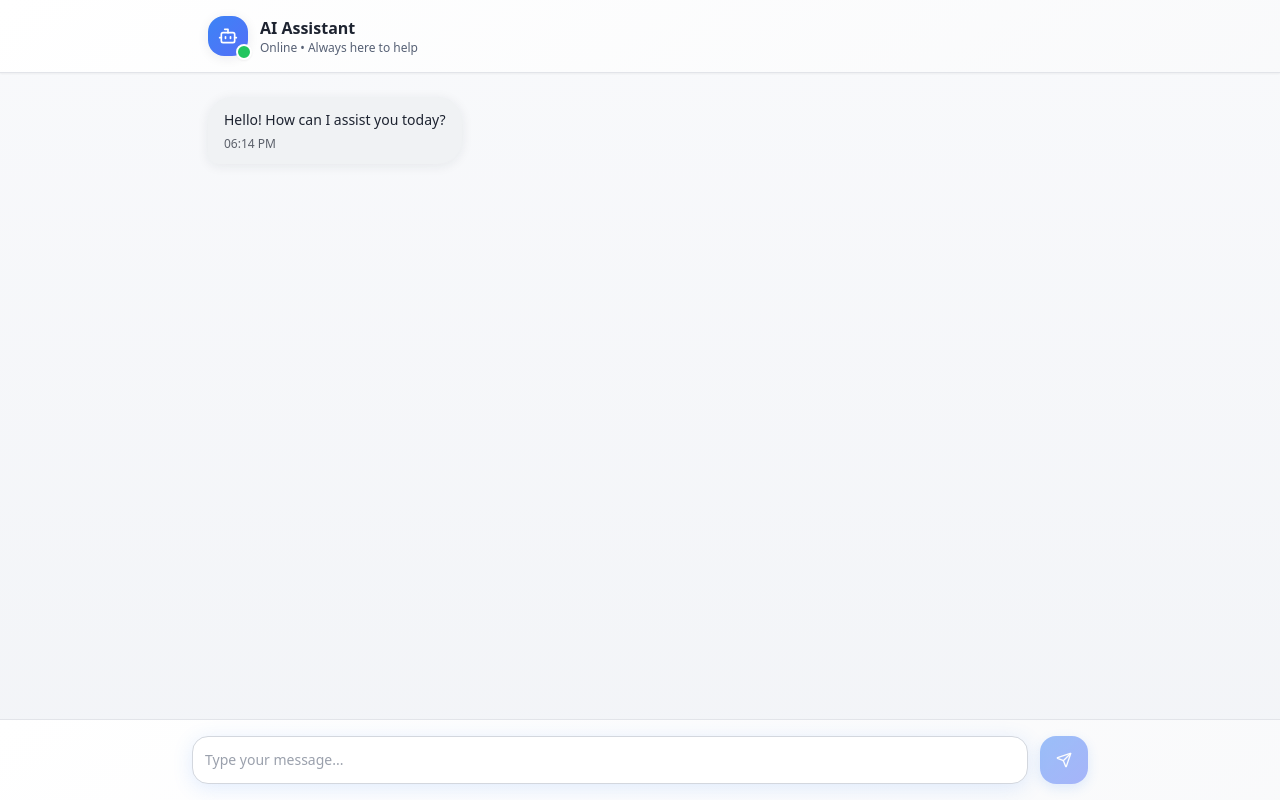
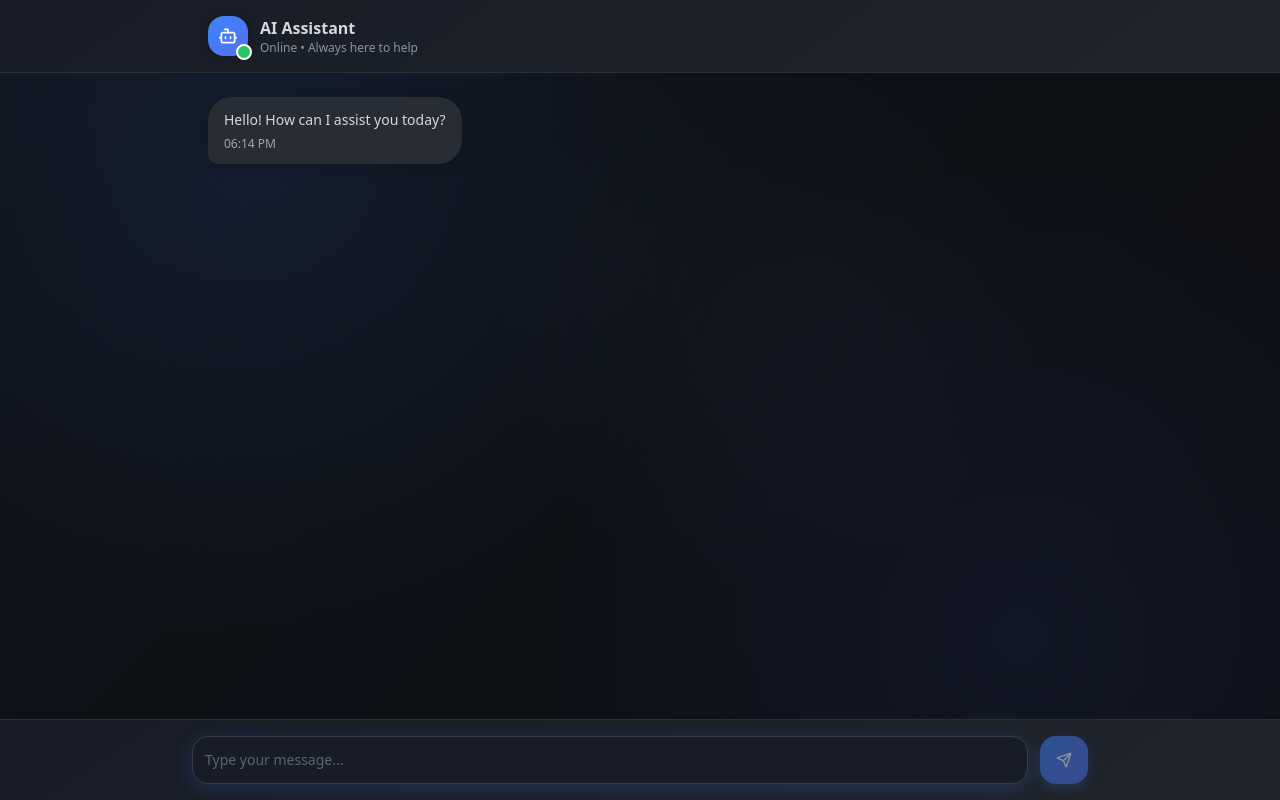
Before and after one commit to jayant202/prompt-palace-client, a React (Vite) app: page / in a window 1280 px wide. Built offline with nearby package versions, Linux system fonts and the light colour scheme.

Commit message:
Add dark mode and background texture
Implement dark mode and add background texture to the chatbot interface.

```diff
--- a/src/App.tsx
+++ b/src/App.tsx
@@ -11,6 +11,7 @@ const queryClient = new QueryClient();
 const App = () => (
   <QueryClientProvider client={queryClient}>
     <TooltipProvider>
+      <div className="dark">
         <Toaster />
         <Sonner />
         <BrowserRouter>
@@ -20,6 +21,7 @@ const App = () => (
             <Route path="*" element={<NotFound />} />
           </Routes>
         </BrowserRouter>
+      </div>
     </TooltipProvider>
   </QueryClientProvider>
 );
--- a/src/index.css
+++ b/src/index.css
@@ -24,10 +24,13 @@
     --send-button: 217 91% 60%;
     --send-button-hover: 217 91% 55%;
 
-    /* Gradients */
+    /* Gradients with texture */
     --gradient-primary: linear-gradient(135deg, hsl(217 91% 60%), hsl(230 91% 65%));
     --gradient-surface: linear-gradient(145deg, hsl(0 0% 100%), hsl(220 20% 98%));
-    --gradient-chat-bg: linear-gradient(to bottom, hsl(220 30% 98%), hsl(220 25% 96%));
+    --gradient-chat-bg:
+      radial-gradient(circle at 25% 25%, hsl(220 30% 99% / 0.1) 0%, transparent 50%),
+      radial-gradient(circle at 75% 75%, hsl(217 91% 60% / 0.05) 0%, transparent 50%),
+      linear-gradient(135deg, hsl(220 30% 98%), hsl(220 25% 96%));
 
     /* Shadows and effects */
     --shadow-message: 0 2px 12px hsla(220 25% 15% / 0.08);
@@ -79,7 +82,11 @@
 
     --gradient-primary: linear-gradient(135deg, hsl(217 91% 60%), hsl(230 91% 65%));
     --gradient-surface: linear-gradient(145deg, hsl(220 25% 12%), hsl(220 15% 15%));
-    --gradient-chat-bg: linear-gradient(to bottom, hsl(220 25% 8%), hsl(220 20% 6%));
+    --gradient-chat-bg:
+      radial-gradient(circle at 20% 20%, hsl(217 91% 60% / 0.1) 0%, transparent 40%),
+      radial-gradient(circle at 80% 80%, hsl(230 91% 65% / 0.08) 0%, transparent 40%),
+      radial-gradient(circle at 60% 40%, hsl(220 25% 15% / 0.3) 0%, transparent 30%),
+      linear-gradient(135deg, hsl(220 25% 8%), hsl(220 20% 6%));
 
     --shadow-message: 0 2px 12px hsla(220 25% 5% / 0.3);
     --shadow-input: 0 4px 20px hsla(217 91% 60% / 0.2);
```
Lines whose indentation alone changed are shown as unchanged.
